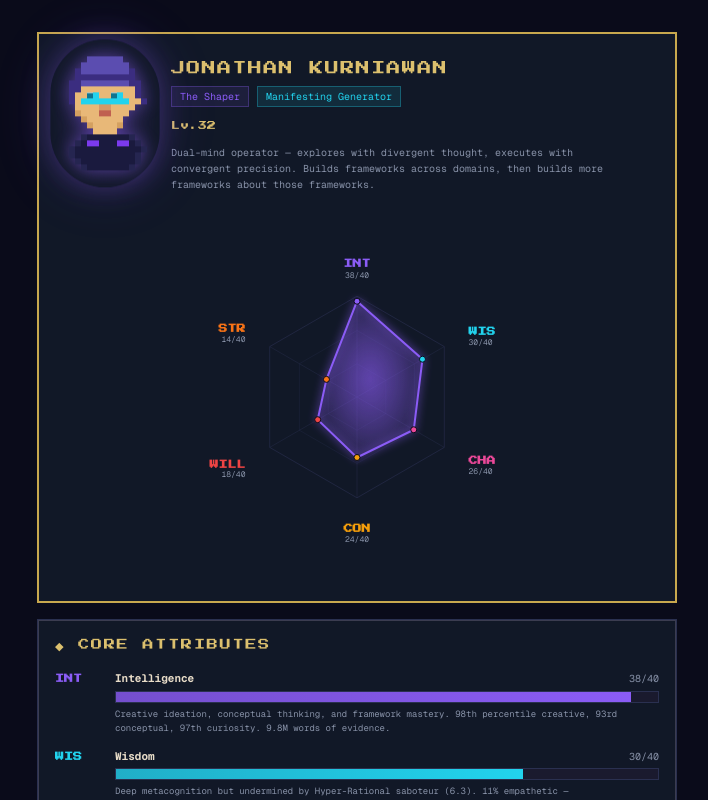
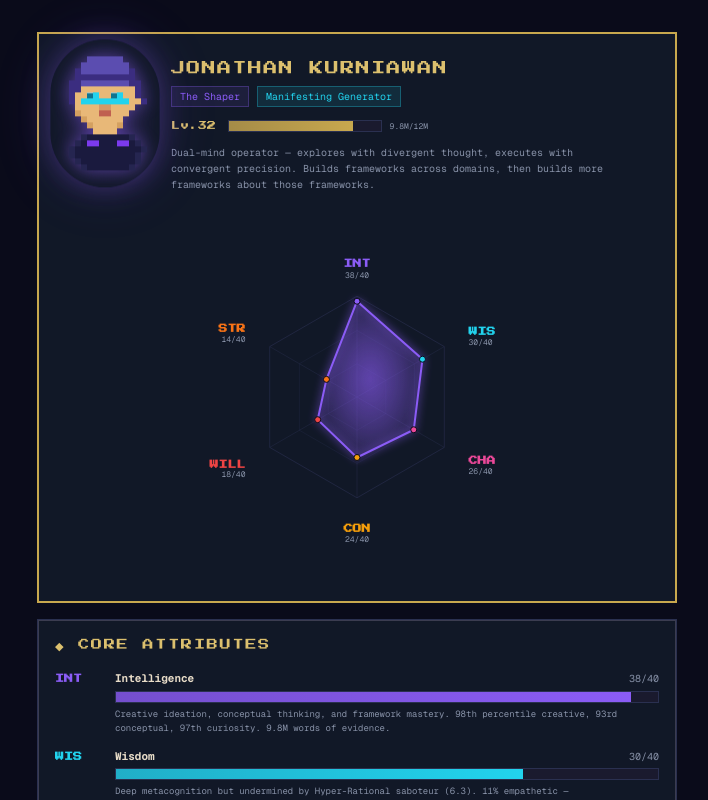
Before and after one commit to jkurn/jkurn-profile, a Next.js app: page / in a window 1280 px wide. Shown: the top 800 px of the page, without its empty margins (283-991 px from the left). Built offline with nearby package versions, Linux system fonts and the light colour scheme.

Commit message:
feat: add XP bar inline next to level display
Co-Authored-By: Claude Opus 4.6 <noreply@anthropic.com>

```diff
--- a/src/app/page.tsx
+++ b/src/app/page.tsx
@@ -10,6 +10,7 @@ const CHARACTER = {
   title: 'The Shaper',
   subclass: 'Manifesting Generator',
   level: 32,
+  xp: { current: 9800000, next: 12000000 },
   bio: 'Dual-mind operator — explores with divergent thought, executes with convergent precision. Builds frameworks across domains, then builds more frameworks about those frameworks.',
 };
 
@@ -529,13 +530,27 @@ export default function ProfilePage() {
                 </div>
               </div>
 
-              <div className="flex items-center justify-center sm:justify-start gap-2">
+              <div className="flex items-center justify-center sm:justify-start gap-3">
                 <span
-                  className="text-[9px]"
+                  className="text-[9px] shrink-0"
                   style={{ fontFamily: 'var(--font-press-start)', color: 'var(--text-gold)' }}
                 >
                   Lv.{CHARACTER.level}
                 </span>
+                <div className="flex items-center gap-2 flex-1 max-w-[200px]">
+                  <div className="stat-bar-track flex-1 border border-[#2a3050] h-[10px]">
+                    <div
+                      className="stat-bar-fill"
+                      style={{
+                        width: statsAnimated ? `${(CHARACTER.xp.current / CHARACTER.xp.next) * 100}%` : '0%',
+                        background: 'linear-gradient(90deg, #c8a84ecc, #c8a84e)',
+                      }}
+                    />
+                  </div>
+                  <span className="text-[8px] text-[#8892a8] shrink-0 tabular-nums">
+                    {(CHARACTER.xp.current / 1000000).toFixed(1)}M/{(CHARACTER.xp.next / 1000000).toFixed(0)}M
+                  </span>
+                </div>
               </div>
 
               <p className="text-[10px] text-[#8892a8] leading-relaxed max-w-md">
```
